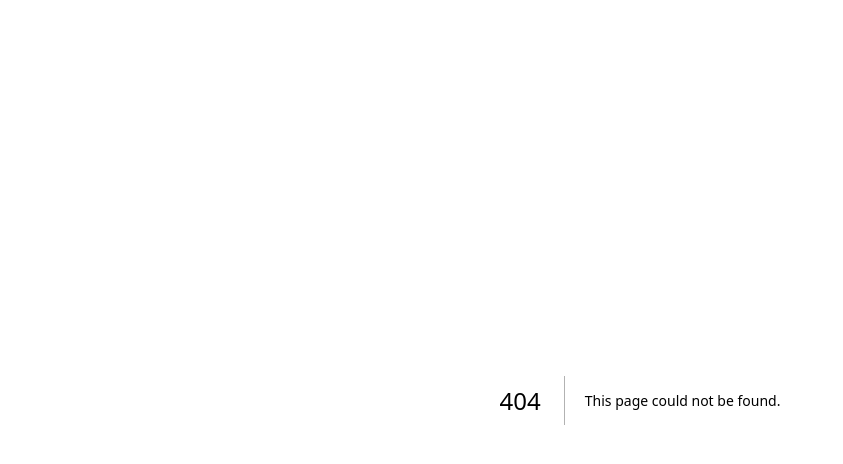
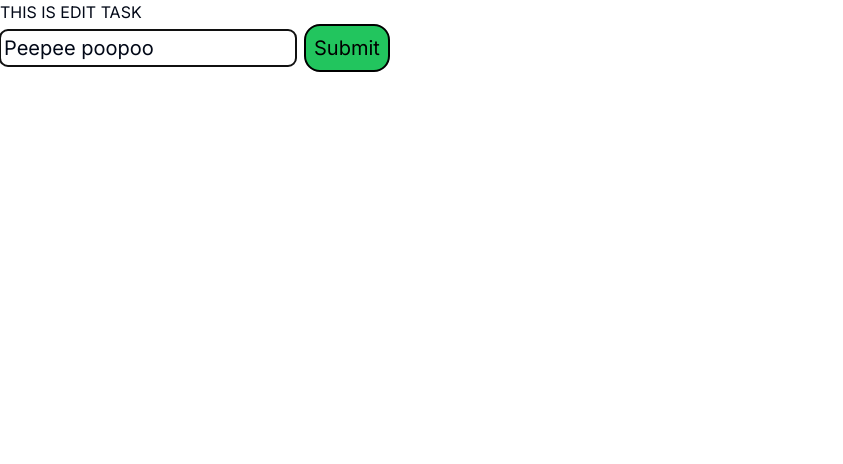
Before and after one commit to dabyzness/new-life-plus, a Next.js app: page /dashboard/editTask/1 in a window 1280 px wide. Before the commit this address had no page. Shown: the top 464 px of the page, without its empty margins (0-843 px from the left). Built offline with nearby package versions, Linux system fonts and the light colour scheme.

Commit message:
add ability to editTask

```diff
--- /dev/null
+++ b/app/dashboard/@modal/(.)editTask/[taskId]/page.tsx
@@ -0,0 +1,68 @@
+"use client";
+
+import { Todo } from "@/app/lib/definitions";
+import Modal from "@/app/ui/modal";
+import { ChangeEvent, useState, useEffect } from "react";
+import { useParams } from "next/navigation";
+import { todoListDaily, todoListMonthly, todoListWeekly } from "../../../page";
+
+const initialState: Todo = {
+  id: "",
+  status: "pending",
+  title: "",
+  description: "",
+};
+
+const combinedLists = [...todoListDaily, ...todoListWeekly, ...todoListMonthly];
+
+export default function Page() {
+  const [data, setData] = useState<Todo>(initialState);
+  const params = useParams<{ taskId: string }>();
+
+  useEffect(() => {
+    const fetchTask = (): Todo => {
+      for (let i = 0; i < combinedLists.length; i++) {
+        if (combinedLists[i].id === params.taskId) {
+          return combinedLists[i];
+        }
+      }
+      return initialState;
+    };
+
+    setData(fetchTask());
+  });
+
+  const handleChange = (e: ChangeEvent<HTMLInputElement>) => {
+    const name = e.target.name;
+
+    setData((prevData) => ({
+      ...prevData,
+      [name]: e.target.value,
+    }));
+  };
+
+  return (
+    <Modal>
+      THIS IS EDIT TASK
+      <form className="flex gap-2 items-center">
+        <input
+          type="text"
+          id="title"
+          name="title"
+          value={data.title}
+          onChange={handleChange}
+          placeholder="New Todo"
+          className="text-xl p-1 rounded-lg"
+          autoFocus
+        />
+
+        <button
+          type="submit"
+          className="p-2 text-xl rounded-2xl text-black border-solid border-black border-2 max-w-xs bg-green-500 hover:cursor-pointer hover:bg-green-400"
+        >
+          Submit
+        </button>
+      </form>
+    </Modal>
+  );
+}
--- a/app/dashboard/createTask/page.tsx
+++ b/app/dashboard/createTask/page.tsx
@@ -1,5 +1,46 @@
 "use client";
 
+import { Todo } from "@/app/lib/definitions";
+import { ChangeEvent, useState } from "react";
+
+const initialState: Todo = {
+  id: "1",
+  status: "pending",
+  title: "",
+  description: "",
+};
+
 export default function Page() {
-  return <div>THIS IS THE MODAL!</div>;
+  const [data, setData] = useState<Todo>(initialState);
+
+  const handleChange = (e: ChangeEvent<HTMLInputElement>) => {
+    const name = e.target.name;
+
+    setData((prevData) => ({
+      ...prevData,
+      [name]: e.target.value,
+    }));
+  };
+
+  return (
+    <form className="flex gap-2 items-center">
+      <input
+        type="text"
+        id="title"
+        name="title"
+        value={data.title}
+        onChange={handleChange}
+        placeholder="New Todo"
+        className="text-xl p-1 rounded-lg"
+        autoFocus
+      />
+
+      <button
+        type="submit"
+        className="p-2 text-xl rounded-2xl text-black border-solid border-black border-2 max-w-xs bg-green-500 hover:cursor-pointer hover:bg-green-400"
+      >
+        Submit
+      </button>
+    </form>
+  );
 }
--- /dev/null
+++ b/app/dashboard/editTask/[taskId]/page.tsx
@@ -0,0 +1,67 @@
+"use client";
+
+import { Todo } from "@/app/lib/definitions";
+import { ChangeEvent, useEffect, useState } from "react";
+import { useParams } from "next/navigation";
+import { todoListDaily, todoListMonthly, todoListWeekly } from "../../page";
+
+const initialState: Todo = {
+  id: "",
+  status: "pending",
+  title: "",
+  description: "",
+};
+
+const combinedLists = [...todoListDaily, ...todoListWeekly, ...todoListMonthly];
+
+export default function Page() {
+  const [data, setData] = useState<Todo>(initialState);
+  const params = useParams<{ taskId: string }>();
+
+  useEffect(() => {
+    const fetchTask = (): Todo => {
+      for (let i = 0; i < combinedLists.length; i++) {
+        if (combinedLists[i].id === params.taskId) {
+          return combinedLists[i];
+        }
+      }
+      return initialState;
+    };
+
+    setData(fetchTask());
+  });
+
+  const handleChange = (e: ChangeEvent<HTMLInputElement>) => {
+    const name = e.target.name;
+
+    setData((prevData) => ({
+      ...prevData,
+      [name]: e.target.value,
+    }));
+  };
+
+  return (
+    <>
+      THIS IS EDIT TASK
+      <form className="flex gap-2 items-center">
+        <input
+          type="text"
+          id="title"
+          name="title"
+          value={data.title}
+          onChange={handleChange}
+          placeholder="New Todo"
+          className="text-xl p-1 rounded-lg"
+          autoFocus
+        />
+
+        <button
+          type="submit"
+          className="p-2 text-xl rounded-2xl text-black border-solid border-black border-2 max-w-xs bg-green-500 hover:cursor-pointer hover:bg-green-400"
+        >
+          Submit
+        </button>
+      </form>
+    </>
+  );
+}
--- a/app/dashboard/page.tsx
+++ b/app/dashboard/page.tsx
@@ -6,21 +6,21 @@ import { TodoList } from "../ui/todoList";
 import { Todo } from "../lib/definitions";
 import Link from "next/link";
 
-const todoListDaily: Todo[] = [
+export const todoListDaily: Todo[] = [
   { id: "1", title: "Peepee poopoo", status: "pending" },
   { id: "2", title: "Swagdaddy", status: "complete" },
   { id: "3", title: "Drinking mudwtr", status: "pending" },
   { id: "4", title: "Eating his shoes", status: "pending" },
 ];
 
-const todoListWeekly: Todo[] = [
+export const todoListWeekly: Todo[] = [
   { id: "5", title: "abba", status: "pending" },
   { id: "6", title: "babbaa", status: "complete" },
   { id: "7", title: "stabba", status: "complete" },
   { id: "8", title: "plebba", status: "pending" },
 ];
 
-const todoListMonthly: Todo[] = [
+export const todoListMonthly: Todo[] = [
   { id: "9", title: "stagnate", status: "pending" },
   { id: "10", title: "floodgate", status: "complete" },
   { id: "11", title: "jew hate", status: "pending" },
--- a/app/ui/todoItem.tsx
+++ b/app/ui/todoItem.tsx
@@ -2,6 +2,7 @@ import React from "react";
 import { TodoCompleteButton } from "./todoCompleteButton";
 import { Todo } from "../lib/definitions";
 import { TodoPendingButton } from "./todoPendingButton";
+import Link from "next/link";
 
 interface TodoItemProps {
   todo: Todo;
@@ -20,6 +21,8 @@ export function TodoItem({ todo, completeTodo }: TodoItemProps) {
       ) : (
         <TodoPendingButton id={todo.id} completeTodo={completeTodo} />
       )}
+
+      <Link href={`/dashboard/editTask/${todo.id}`}>EDIT</Link>
     </div>
   );
 }
```
